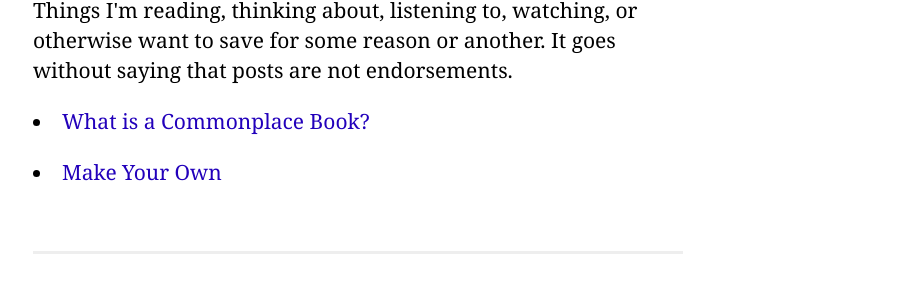
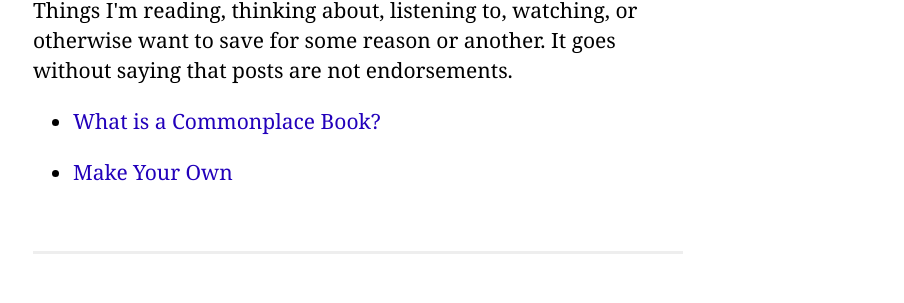
Before and after one commit to derykmakgill/commonplace, a Jekyll site: the page built from index.html, in a window 1280 px wide. Shown: the part 346-649 px from the top of the page, without its empty margins (187-1091 px from the left). Built offline with Jekyll 4.4.1, drawn with Linux system fonts in a browser that asks for light colours; the list of posts is cut into pages by our own code.

```diff
--- a/_layouts/default.html
+++ b/_layouts/default.html
@@ -25,8 +25,8 @@
 <p>My digital scrapbook of things that catch my mind or my eye. An alternative to Tumblr.</p>
 
 	<p>Things I'm reading, thinking about, listening to, watching, or otherwise want to save for some reason or another. It goes without saying that posts are not endorsements.</p>
-		  <li><a href="/commonplace/about/">What is a Commonplace Book?</a></li>
-		   <li><a href="/commonplace/make/">Make Your Own</a></li>
+		 <ul> <li><a href="/commonplace/about/">What is a Commonplace Book?</a></li>
+			 <li><a href="/commonplace/make/">Make Your Own</a></li></ul>
 
 	<hr></section>
 <div id="content">
```
